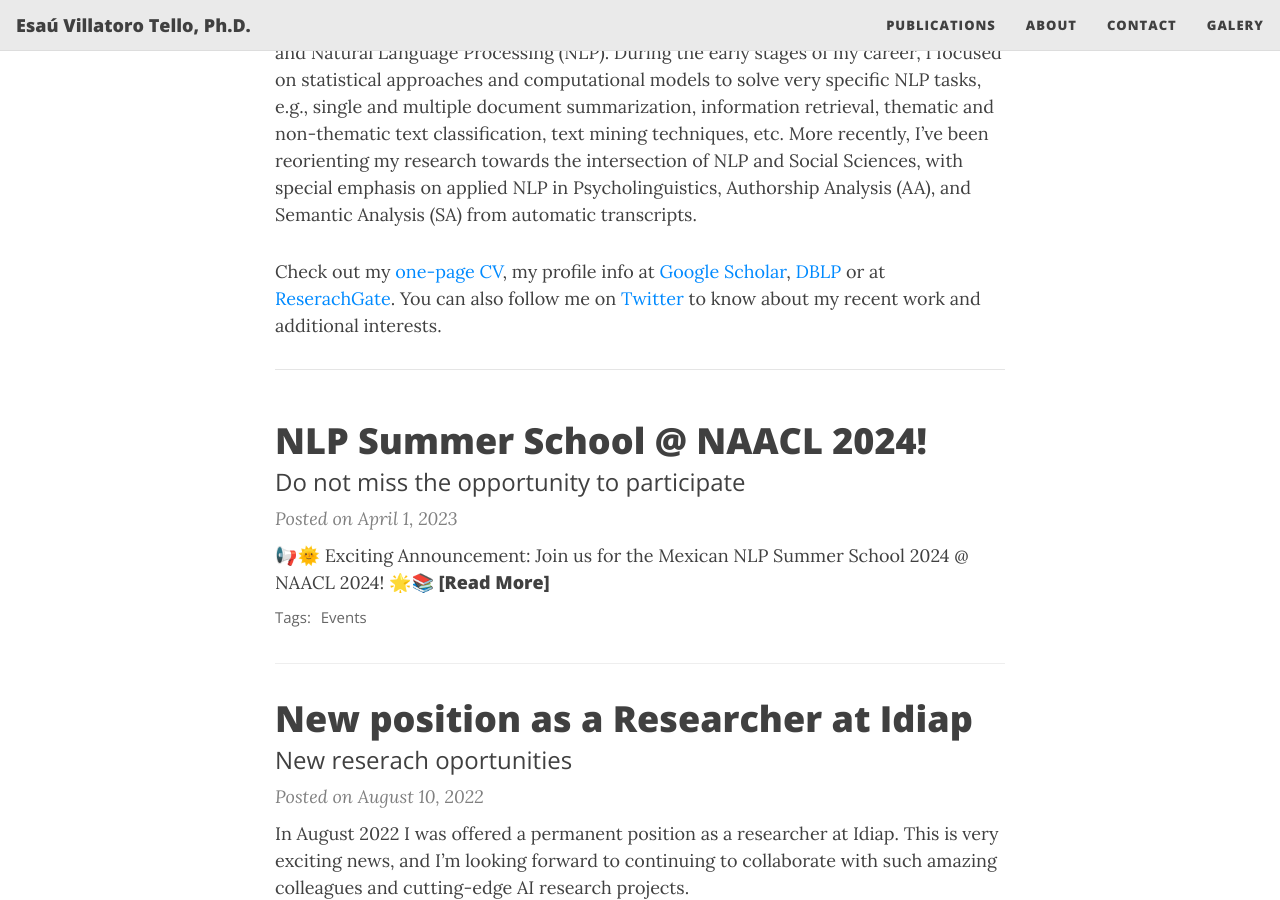
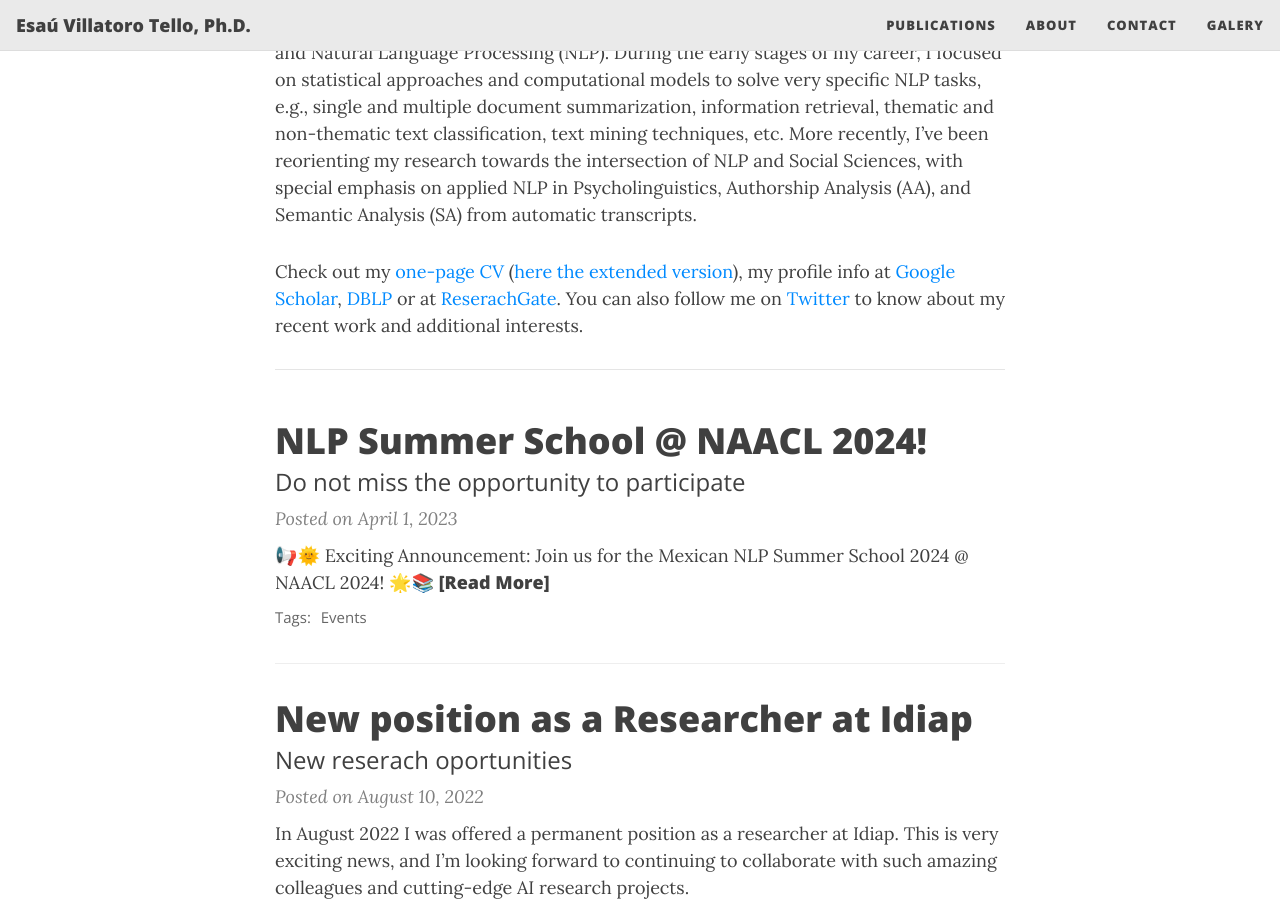
Before and after one commit to oravar333/oravar333.github.io, a Jekyll site: the page built from index.md, in a window 1280 px wide and 900 px high, scrolled down 1047 px. Built offline with Jekyll 4.4.1, drawn with Linux system fonts in a browser that asks for light colours; nearby versions of some CDN libraries; the list of posts is cut into pages by our own code.

Commit message:
Updating extended CV
Updating extended CV

```diff
--- a/index.md
+++ b/index.md
@@ -22,6 +22,6 @@
 
 I have over 13 years of experience in the Computer Science field. My primary research interests include the areas of Computational Linguistics (CL), Information Retrieval (IR), and Natural Language Processing (NLP). During the early stages of my career, I focused on statistical approaches and computational models to solve very specific NLP tasks, e.g., single and multiple document summarization, information retrieval, thematic and non-thematic text classification, text mining techniques, etc. More recently, I've been reorienting my research towards the intersection of NLP and Social Sciences, with special emphasis on applied NLP in Psycholinguistics,  Authorship Analysis (AA), and Semantic Analysis (SA) from automatic transcripts.
 
-Check out my [one-page CV](/assets/files/OnePageCV_EVT.pdf), my profile info at [Google Scholar](https://scholar.google.com/citations?hl=en&user=GzaiunYAAAAJ), [DBLP](http://dblp.uni-trier.de/pers/hd/v/Villatoro=Tello:Esa=uacute=) or at [ReserachGate](http://www.researchgate.net/profile/Esau_Villatoro-Tello). You can also follow me on [Twitter](https://twitter.com/esauvt) to know about my recent work and additional interests.
+Check out my [one-page CV](/assets/files/OnePageCV_EVT.pdf) ([here the extended version](assets/files/EsauVillatoroTello_CV_EN(2024).pdf)), my profile info at [Google Scholar](https://scholar.google.com/citations?hl=en&user=GzaiunYAAAAJ), [DBLP](http://dblp.uni-trier.de/pers/hd/v/Villatoro=Tello:Esa=uacute=) or at [ReserachGate](http://www.researchgate.net/profile/Esau_Villatoro-Tello). You can also follow me on [Twitter](https://twitter.com/esauvt) to know about my recent work and additional interests.
 
 ---
```
Also changed, not shown: 2 other files.
